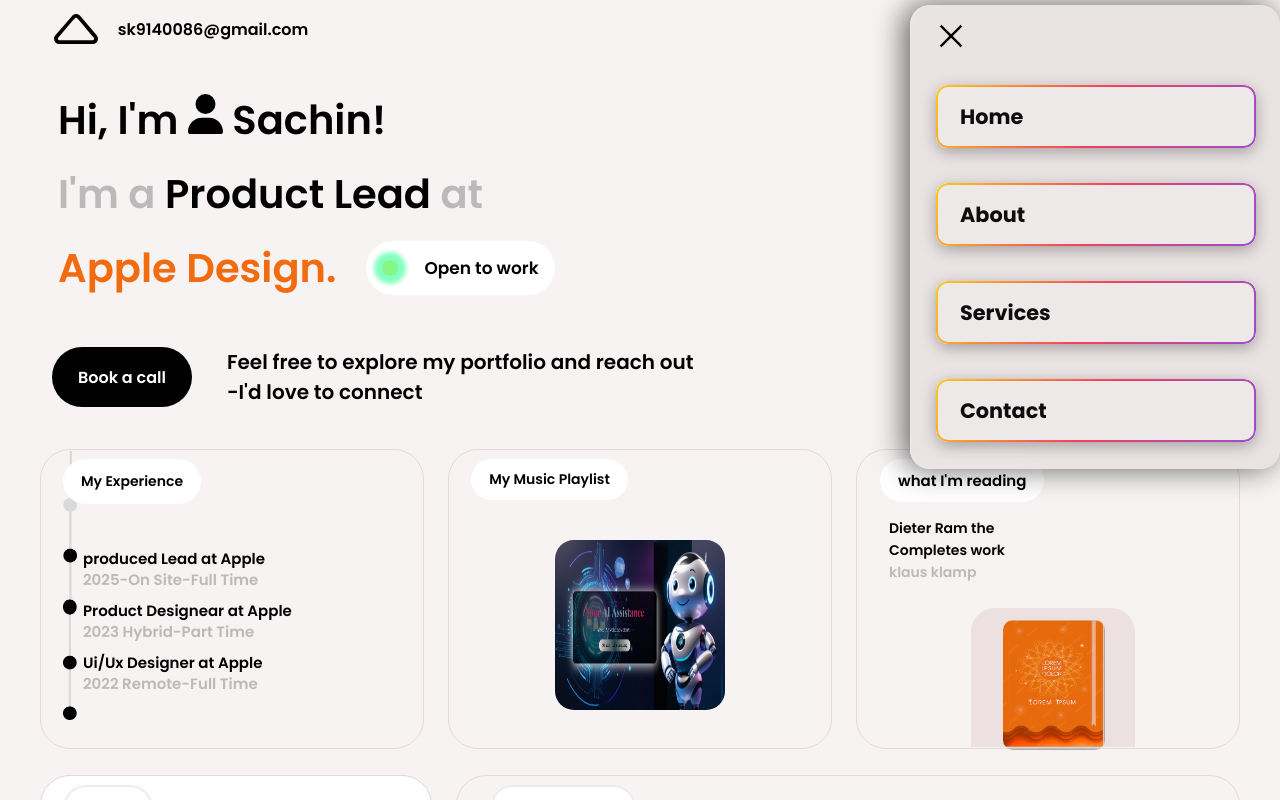
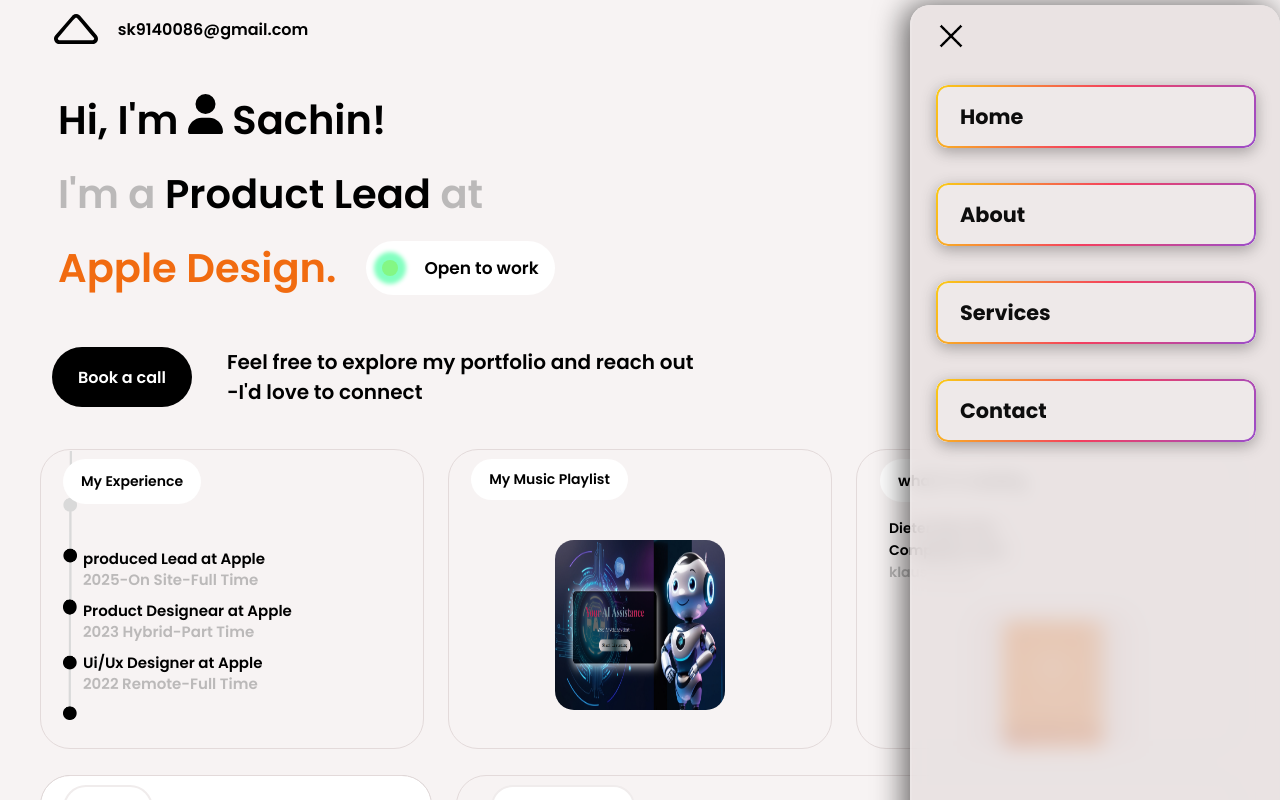
Before and after one commit to sachinkr2005/sachinPortfolio, a React (Create React App) app in the folder portfolio/: page / in a window 1280 px wide. Both pictures are taken after a click on the picture 1204 px from the left and 36 px from the top of the page. Shown: the top 800 px of the page. Built offline with nearby package versions, Linux system fonts and the light colour scheme; a web font is replaced by a local one.

Commit message:
Chabhed height of menu0bar from 50vh to 100vh

```diff
--- a/portfolio/package.json
+++ b/portfolio/package.json
@@ -7,7 +7,7 @@
     "firebase": "^11.2.0",
     "react": "^19.0.0",
     "react-dom": "^19.0.0",
-    "react-scripts": "5.0.1"
+    "react-scripts": "^5.0.1"
   },
   "scripts": {
     "start": "react-scripts start",
--- a/portfolio/src/Components/Menubar/Menubar.css
+++ b/portfolio/src/Components/Menubar/Menubar.css
@@ -5,10 +5,9 @@
   top: 0;
   right: 0;
   width: 320px;
-  height: 50vh;
+  height: 100vh;
   background: rgba(231, 223, 223, 0.8);
   box-shadow: -6px 0 30px rgba(0, 0, 0, 0.6);
-
   display: flex;
   flex-direction: column;
   align-items: flex-start;
```
Also changed, not shown: 1 other file (tests, documents, lock files or other folders).
